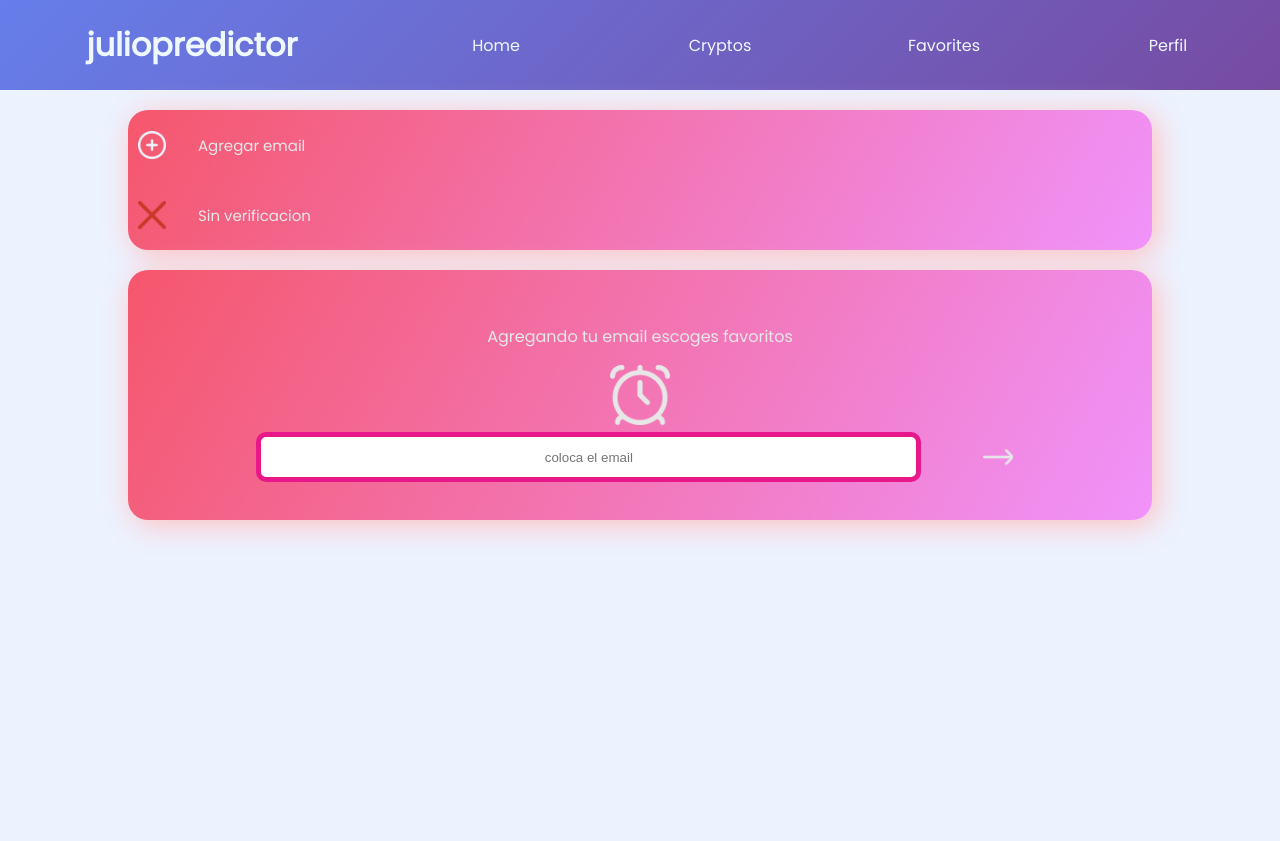
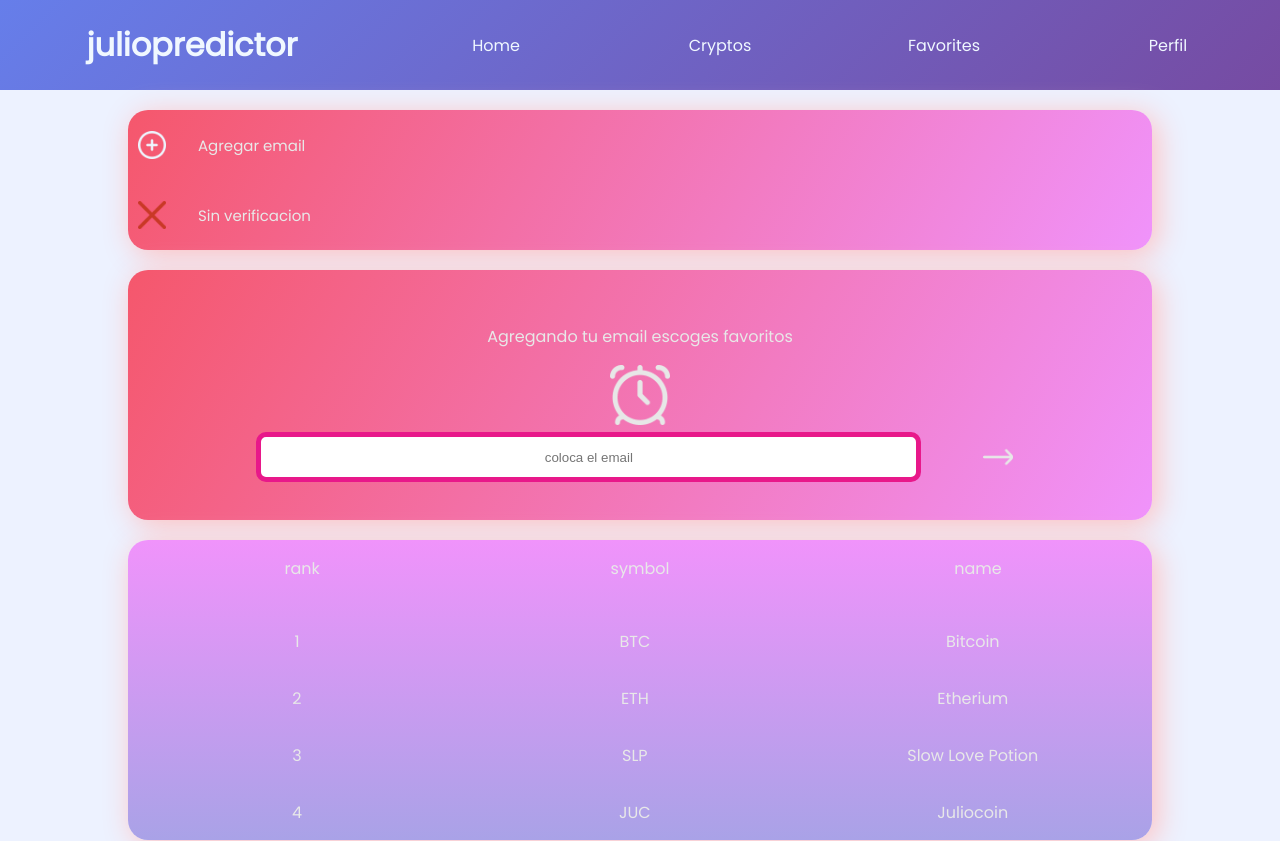
Before and after one commit to julioperezdev/juliopredictor, a React (Create React App) app in the folder webapp/: page / in a window 1280 px wide. Before the commit the page ends 800 px from the top, so only its background shows below. Built offline with nearby package versions, Linux system fonts and the light colour scheme.

Commit message:
adding top 4 component witin backend

```diff
--- a/webapp/src/components/common/emailInput/EmailImput.tsx
+++ b/webapp/src/components/common/emailInput/EmailInput.tsx
@@ -1,6 +1,6 @@
-import "./EmailImput.css"
+import "./EmailInput.css"
 
-export const EmailImput = () =>{
+export const EmailInput = () =>{
     return(
         <div  className="email-input-state0-email">
             <input
--- a/webapp/src/components/favorites/cryptoList/CryptoList.css
+++ b/webapp/src/components/favorites/cryptoList/CryptoList.css
@@ -0,0 +1,29 @@
+.crypto-list-base > div{
+    display: grid !important;
+    grid-template-columns: repeat(3, 33%)!important;
+    justify-content: center!important;
+
+}
+
+.crypto-list-base > ul{
+    display: grid!important;
+    justify-self: center !important;
+    padding-left: 0;
+}
+
+.crypto-list-base > ul > li{
+    display: grid!important;
+    grid-template-columns: repeat(3, 33%)!important;
+    list-style: none!important;
+}
+
+
+.crypto-list-base > ul > li > p{
+    display: grid!important;
+    margin: 5px auto!important;
+}
+
+.crypto-list-ul{
+    overflow:hidden;
+    overflow-y:auto;
+}
--- a/webapp/src/components/favorites/cryptoList/CryptoList.tsx
+++ b/webapp/src/components/favorites/cryptoList/CryptoList.tsx
@@ -1,7 +1,26 @@
+import {CryptoRankedByCmc} from "../../../models/Models"
 import "./CryptoList.css"
 
-export const CryptoList = () =>{
+export const CryptoList = ({favoriteCryptosByUser}) =>{
+
+    const favoriteCryptos: Array<CryptoRankedByCmc> = favoriteCryptosByUser;
     return (
-        <div></div>
+        <div className="crypto-list-base">
+            <div>
+                <p>rank</p>
+                <p>symbol</p>
+                <p>name</p>
+            </div>
+            <ul className="crypto-list-ul">
+                {favoriteCryptos.map(particular => (
+                <li>
+                    <p>{particular.rank}</p>
+                    <p>{particular.symbol}</p>
+                    <p>{particular.name}</p>
+
+                </li>
+                ))}
+            </ul>
+        </div>
     )
 }
--- a/webapp/src/components/home/favorite-crypto/FavoriteCrypto.css
+++ b/webapp/src/components/home/favorite-crypto/FavoriteCrypto.css
@@ -27,37 +27,10 @@
     background-image: linear-gradient(120deg, #96e6a1 0%, #d4fc79 100%);
     box-shadow: 5px 5px 30px rgb(199, 255, 210);
     color: #5e5e5e;
+    overflow:hidden;
+    overflow-y:auto;
 }
 
 .favorite-crypto-base img {
     width: 60px;
 }
-
-/* .favorite-crypto-base input {
-    width: 90%;
-    height: 20px;
-    border-radius: 10px;
-    margin-bottom: 10px;
-    border: solid 5px rgb(232, 24, 138);
-    padding: 10px 5px;
-    text-align: center;
-}
-
-.favorite-crypto-state0-email{
-    display: grid;
-    grid-template-columns: 70% 10%;
-    justify-content: center;
-    align-items: center;
-}
-.favorite-crypto-state0-email img{
-    width: 30px;
-}
-.favorite-crypto-state0-email img:hover{
-    animation-name: iconSendEmail;
-    animation-duration: 0.5s;
-}
-
-@keyframes iconSendEmail {
-    0%{width: 30px;}
-    100%{width: 40px;}
-} */
--- a/webapp/src/components/home/favorite-crypto/FavoriteCrypto.tsx
+++ b/webapp/src/components/home/favorite-crypto/FavoriteCrypto.tsx
@@ -1,13 +1,28 @@
-import {EmailImput} from "../../common/emailInput/EmailImput"
+import {EmailInput} from "../../common/emailInput/EmailInput"
+import {CryptoList} from "../../favorites/cryptoList/CryptoList"
+
+import {CryptoRankedByCmc} from "../../../models/Models"
+
 import "./FavoriteCrypto.css"
 
 export const FavoriteCrypto = ({authenticationStatus}) =>{
 
-    const hasFavoriteCryptos = () =>{
-        var favoriteCrytos: Array<number> = [];
-        return favoriteCrytos.length != 0;
+    const hasFavoriteCryptos = () => {
+        var favoriteCrytos: Array<number> = [3];
+        return favoriteCrytos.length !== 0;
     }
 
+    const returningFavoriteCryptosByUser = () : Array<CryptoRankedByCmc> => {
+        return [
+            {id: 1,rank: 1,name: "Bitcoin", symbol: "BTC"},
+            {id: 2,rank: 2,name: "Etherium", symbol: "ETH"},
+            {id: 3,rank: 1,name: "Bitcoin", symbol: "BTC"},
+            {id: 4,rank: 1,name: "Bitcoin", symbol: "BTC"},
+            {id: 5,rank: 1,name: "Bitcoin", symbol: "BTC"},
+            {id: 6,rank: 1,name: "Bitcoin", symbol: "BTC"},
+            {id: 7,rank: 1,name: "Bitcoin", symbol: "BTC"}
+        ];
+    }
     return(
         <div className={"favorite-crypto-base favorite-crypto-base-".concat(authenticationStatus.toString())}>
             {(() => {
@@ -19,7 +34,7 @@ export const FavoriteCrypto = ({authenticationStatus}) =>{
                             <p>Agregando tu email escoges favoritos</p>
                             <img src="image/alarm.png" alt="" />
                         </div>
-                        <EmailImput/>
+                        <EmailInput/>
                     </div>
                     </>
 
@@ -39,13 +54,8 @@ export const FavoriteCrypto = ({authenticationStatus}) =>{
                             <img src="/image/add.png" alt="" />
                         </>
                         :
-                        <>
-                            <p>cripto 1</p>
-                            <p>cripto 2</p>
-                            <p>cripto 3</p>
-                            <p>cripto 4</p>
-                            <p>cripto 5</p>
-                        </>}
+                        <CryptoList
+                        favoriteCryptosByUser = {returningFavoriteCryptosByUser()}/>}
                     </div>
                     </>
                 }})()}
--- /dev/null
+++ b/webapp/src/components/home/topFourCryptos/TopFourCryptos.css
@@ -0,0 +1,53 @@
+.top-four-list-base{
+    width: 80%;
+    height: 300px;
+    border-radius: 20px;
+    margin-top: 20px;
+    /* background-image: linear-gradient(to top, #9890e3 0%, #b1f4cf 100%); */
+    display: grid !important;
+    /* grid-template-columns: repeat(3, 33%)!important; */
+    /* justify-content: center!important; */
+    text-align: center;
+}
+
+.top-four-list-base > div{
+    display: grid !important;
+    grid-template-columns: repeat(3, 33%)!important;
+    justify-content: center!important;
+}
+
+.top-four-list-base > ul{
+    display: grid!important;
+    justify-self: center !important;
+    padding-left: 0;
+    width: 100%;
+
+}
+
+.top-four-list-base > ul > li{
+    display: grid!important;
+    grid-template-columns: repeat(3, 33%)!important;
+    list-style: none!important;
+}
+
+
+.top-four-list-base-0{
+    background-image: linear-gradient(120deg, #f5576c 0%, #f093fb 100%);
+    background-image: linear-gradient(to top, #a9a2e7 0%, #f093fb 100%);
+    box-shadow: 5px 5px 30px rgb(255, 191, 191);
+    color: #E8E8E8;
+}
+
+.top-four-list-base-1{
+    background: #f09819; /* fallback for old browsers */
+    background: -webkit-linear-gradient(to top, #a9a2e7 0%, #f0d019 100%); /* Chrome 10-25, Safari 5.1-6 */
+    background: linear-gradient(to top, #9890e3 0%, #f0d019 100%); /* W3C, IE 10+/ Edge, Firefox 16+, Chrome 26+, Opera 12+, Safari 7+ */
+    box-shadow: 5px 5px 30px rgb(148, 138, 42);
+    color: #eeeeee;
+}
+
+.top-four-list-base-2{
+    background-image: linear-gradient(to top, #a9a2e7 0%, #b1f4cf 100%);
+    box-shadow: 5px 5px 30px rgb(248, 239, 255);
+    color: #5e5e5e;
+}
--- /dev/null
+++ b/webapp/src/components/home/topFourCryptos/TopFourCryptos.tsx
@@ -0,0 +1,34 @@
+import {CryptoRankedByCmc} from "../../../models/Models"
+import "./TopFourCryptos.css"
+
+export const TopFourCryptos = ({authenticationStatus}) => {
+
+    const returningTopFourCryptos = () : Array<CryptoRankedByCmc> => {
+        return [
+            {id: 1,rank: 1,name: "Bitcoin", symbol: "BTC"},
+            {id: 2,rank: 2,name: "Etherium", symbol: "ETH"},
+            {id: 3,rank: 3,name: "Slow Love Potion", symbol: "SLP"},
+            {id: 4,rank: 4,name: "Juliocoin", symbol: "JUC"}
+        ];
+    }
+
+    return(
+        <div className={"top-four-list-base top-four-list-base-".concat(authenticationStatus)}>
+            <div>
+                <p>rank</p>
+                <p>symbol</p>
+                <p>name</p>
+            </div>
+            <ul className="">
+                {returningTopFourCryptos().map(particular => (
+                <li>
+                    <p>{particular.rank}</p>
+                    <p>{particular.symbol}</p>
+                    <p>{particular.name}</p>
+
+                </li>
+                ))}
+            </ul>
+        </div>
+    )
+}
--- a/webapp/src/components/home/user-verificator/UserVerificator.tsx
+++ b/webapp/src/components/home/user-verificator/UserVerificator.tsx
@@ -1,5 +1,5 @@
 import {useState} from "react"
-import {EmailImput} from "../../common/emailInput/EmailImput"
+import {EmailInput} from "../../common/emailInput/EmailInput"
 import "./UserVerificator.css"
 
 export const UserVerificator = ({authenticationStatus}) =>{
@@ -28,7 +28,7 @@ export const UserVerificator = ({authenticationStatus}) =>{
                         src="image/add.png"/>
                         <p>Agregar email</p>
                     </div>:
-                    <EmailImput/>}
+                    <EmailInput/>}
                     <div>
                         <img
                         src="image/cross.png"
--- /dev/null
+++ b/webapp/src/models/Models.ts
@@ -0,0 +1,6 @@
+export interface CryptoRankedByCmc{
+    id: number;
+    rank: number;
+    name: string;
+    symbol: string;
+}
--- a/webapp/src/pages/publics/home/HomePage.tsx
+++ b/webapp/src/pages/publics/home/HomePage.tsx
@@ -1,5 +1,6 @@
 import {UserVerificator} from "../../../components/home/user-verificator/UserVerificator"
 import {FavoriteCrypto} from "../../../components/home/favorite-crypto/FavoriteCrypto"
+import {TopFourCryptos} from "../../../components/home/topFourCryptos/TopFourCryptos"
 
 import "./HomePage.css"
 
@@ -17,6 +18,8 @@ export const HomePage = () =>{
             authenticationStatus ={authenticationStatus}/>
             <FavoriteCrypto
             authenticationStatus ={authenticationStatus}/>
+            <TopFourCryptos
+            authenticationStatus ={authenticationStatus}/>
         </div>
         {/* <p>userComponent</p>
         <p>favoriteList</p>
```
Also changed, not shown: webapp/src/components/common/emailInput/EmailInput.css (renamed from webapp/src/components/common/emailInput/EmailImput.css).
